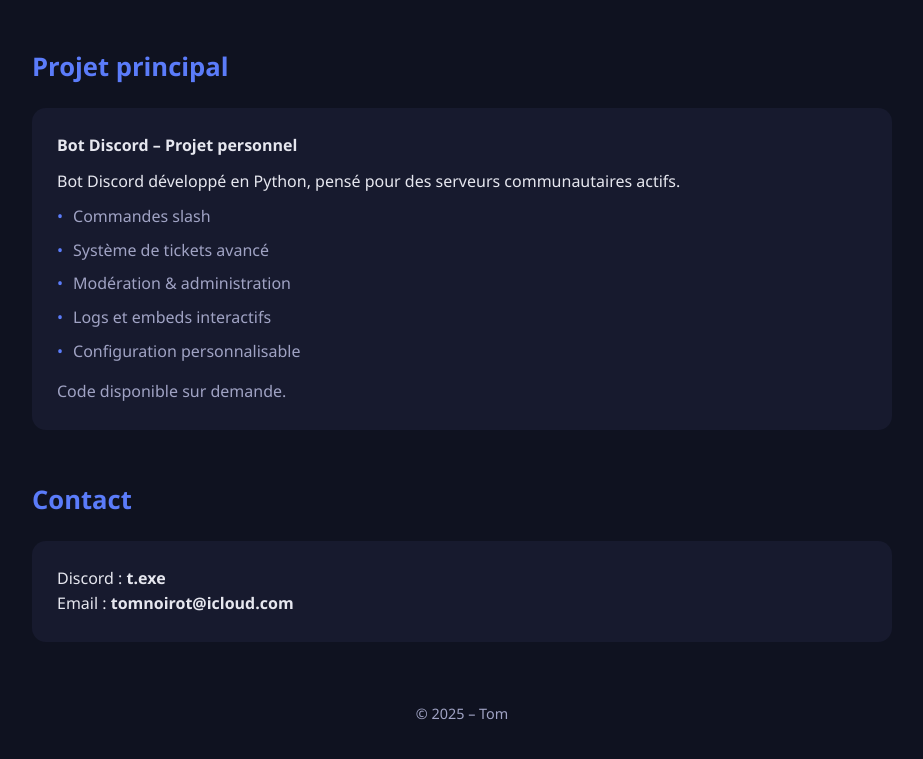
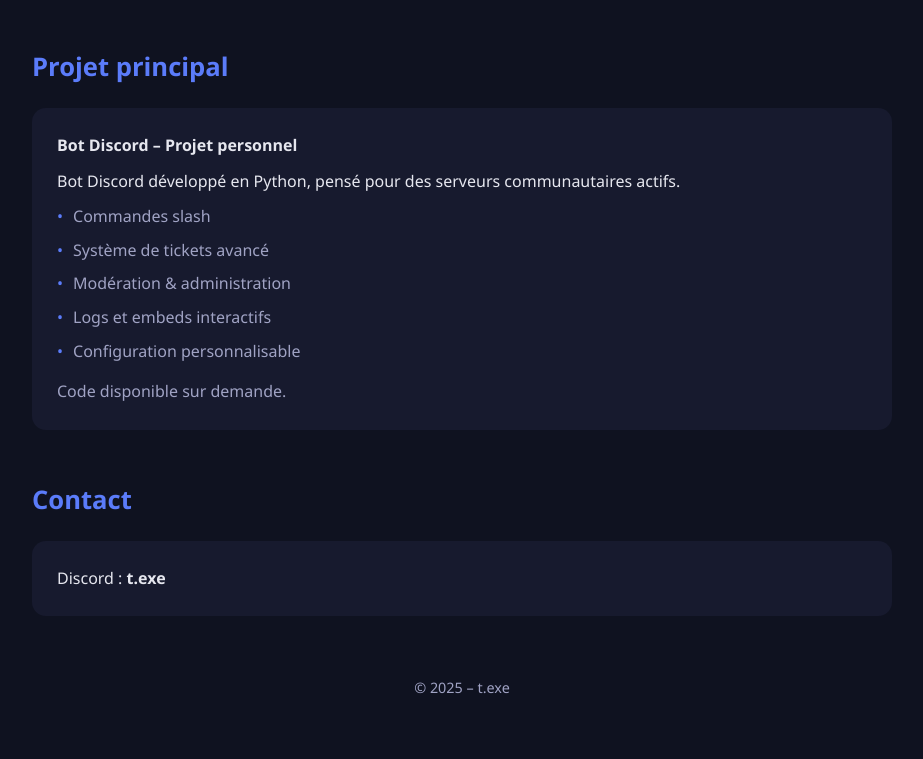
Before and after one commit to Mathieuxit1/texe.github.io, a plain HTML site: page index.html in a window 1280 px wide. Shown: the part 603-1362 px from the top of the page, without its empty margins (178-1101 px from the left). Drawn offline with Linux system fonts and the light colour scheme.

Commit message:
Remove email and update footer name
Updated footer text and removed email address.

```diff
--- a/index.html
+++ b/index.html
@@ -162,12 +162,11 @@
       <h2>Contact</h2>
       <div class="card">
         <p>Discord : <strong>t.exe</strong></p>
-        <p>Email : <strong>tomnoirot@icloud.com</strong></p>
       </div>
     </section>
 
     <footer>
-      © 2025 – Tom
+      © 2025 – t.exe
     </footer>
 
   </div>
```
